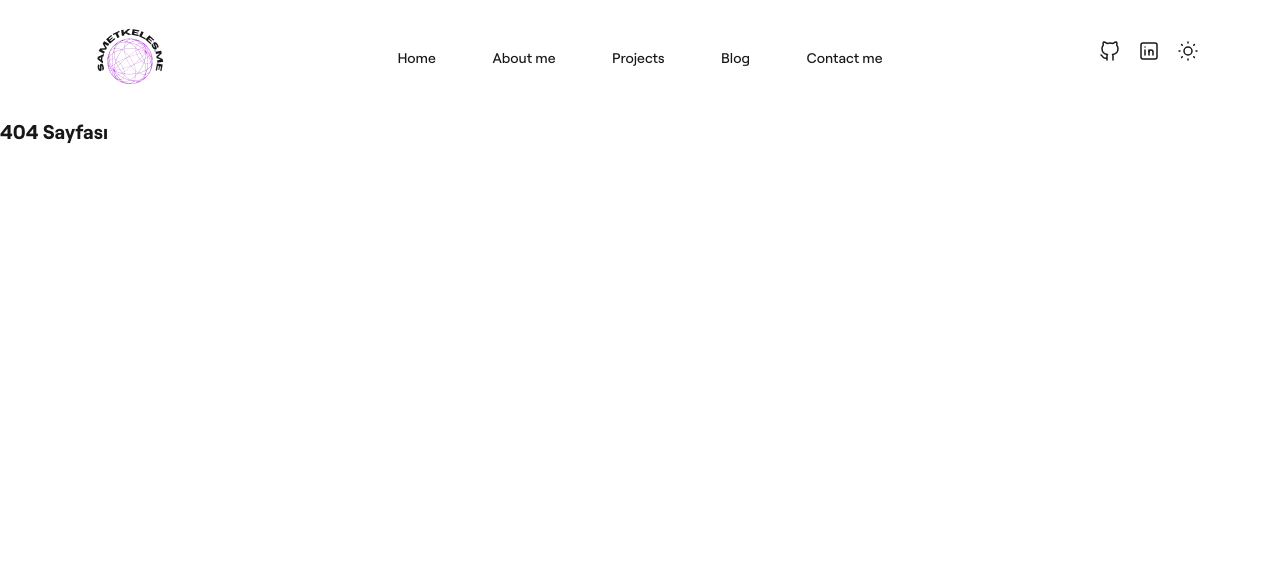
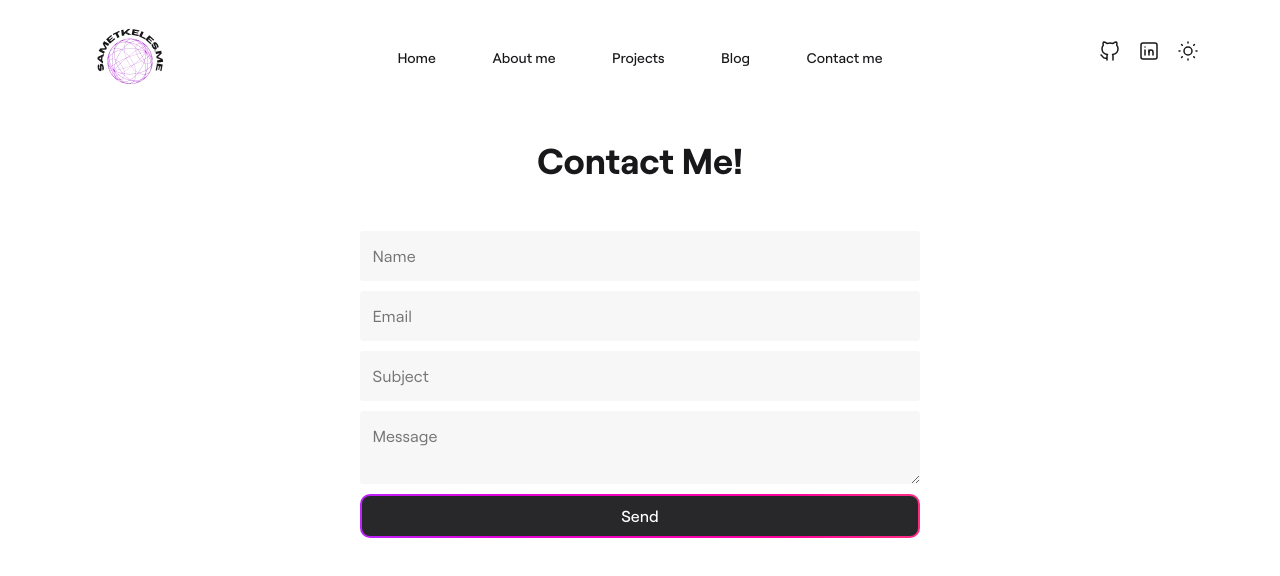
Before and after one commit to samet-keles/sametkeles.me, a Nuxt app: page /contact in a window 1280 px wide. Before the commit this address had no page. Shown: the top 576 px of the page. Built offline with nearby package versions, Linux system fonts and the light colour scheme.

Commit message:
contact page created

```diff
--- a/components/Button/ButtonComp.vue
+++ b/components/Button/ButtonComp.vue
@@ -1,5 +1,9 @@
+<script setup>
+const props = defineProps(["name"]);
+</script>
+
 <template>
-  <button class="button">Contact me</button>
+  <button class="button">{{ props.name }}</button>
 </template>
 
 <style lang="scss">
--- a/package.json
+++ b/package.json
@@ -13,6 +13,8 @@
     "sass": "^1.60.0"
   },
   "dependencies": {
-    "@vueuse/core": "^9.13.0"
+    "@vueuse/core": "^9.13.0",
+    "axios": "^1.4.0",
+    "firebase": "^9.21.0"
   }
 }
--- /dev/null
+++ b/pages/contact.vue
@@ -0,0 +1,141 @@
+<script setup>
+import axios from "axios";
+import { reactive } from "vue";
+
+// reactive state
+const form = reactive({
+  name: "",
+  email: "",
+  subject: "",
+  message: "",
+});
+
+// function that submits the form data
+async function handleSubmit() {
+  const formData = new FormData();
+
+  for (let [key, value] of Object.entries(form)) {
+    formData.append(key, value);
+  }
+
+  await axios
+    .post(
+      "https://formeezy.com/api/v1/forms/644ec838db4f610008c3d9c7/submissions",
+      formData
+    )
+    .then(({ data }) => {
+      const { redirect } = data;
+      // Redirect used for reCAPTCHA and/or thank you page
+      window.location.href = redirect;
+    })
+    .catch((e) => {
+      window.location.href = e.response.data.redirect;
+    });
+}
+</script>
+
+<template>
+  <section class="contact">
+    <div class="container">
+      <h1 class="contact__title">Contact Me!</h1>
+
+      <form class="form" @submit.prevent="handleSubmit">
+        <input
+          class="form__input"
+          v-model="form.name"
+          type="text"
+          name="name"
+          placeholder="Name"
+          required
+        />
+        <input
+          class="form__input"
+          v-model="form.email"
+          type="email"
+          name="email"
+          placeholder="Email"
+          required
+        />
+        <input
+          class="form__input"
+          v-model="form.subject"
+          type="text"
+          name="subject"
+          placeholder="Subject"
+          required
+        />
+        <textarea
+          class="form__input"
+          v-model="form.message"
+          placeholder="Message"
+          name="message"
+          maxlength="800"
+          required
+        ></textarea>
+        <ButtonComp class="btn" name="Send"></ButtonComp>
+      </form>
+    </div>
+  </section>
+</template>
+
+<style lang="scss" scoped>
+@import "@/assets/scss/config/variables";
+@import "@/assets/scss/config/mixin";
+.contact {
+  padding-top: 1rem;
+  padding-bottom: 5rem;
+  &__title {
+    padding-bottom: 5rem;
+    text-align: center;
+    font-size: 3.6rem;
+
+    .dark & {
+      color: white;
+    }
+  }
+}
+.form {
+  display: flex;
+  flex-direction: column;
+  justify-content: center;
+  align-items: center;
+  gap: 1rem;
+
+  &__input {
+    width: 80%;
+    min-height: 5rem;
+    max-height: 20rem;
+    padding: 1.25rem;
+    font-size: $text-md;
+    line-height: $line-md;
+    border: 0;
+    background-color: #f7f7f7;
+    border-radius: 0.3rem;
+
+    @include mq("large") {
+      width: 50%;
+    }
+
+    &:hover {
+      outline: $dark-gray solid 1px;
+
+      .dark & {
+        outline: #f7f7f7 solid 1px;
+      }
+    }
+
+    .dark & {
+      background-color: $dark-gray;
+      color: white;
+    }
+  }
+
+  .btn {
+    width: 80%;
+
+    @include mq("large") {
+      width: 50%;
+    }
+  }
+}
+</style>
--- a/pages/index.vue
+++ b/pages/index.vue
@@ -13,7 +13,7 @@
           gerçekleştirebiliriz. Sizi de burada heyecanla bekliyoruz, haydi
           birlikte keşfe çıkalım!
         </p>
-        <ButtonComp class="btn"></ButtonComp>
+        <ButtonComp class="btn" name="Contact Me"></ButtonComp>
       </section>
       <section class="animation">
         <img class="animation__gif" src="/img/home-animation.gif" />
```
Also changed, not shown: 1 other file (tests, documents, lock files or other folders).
